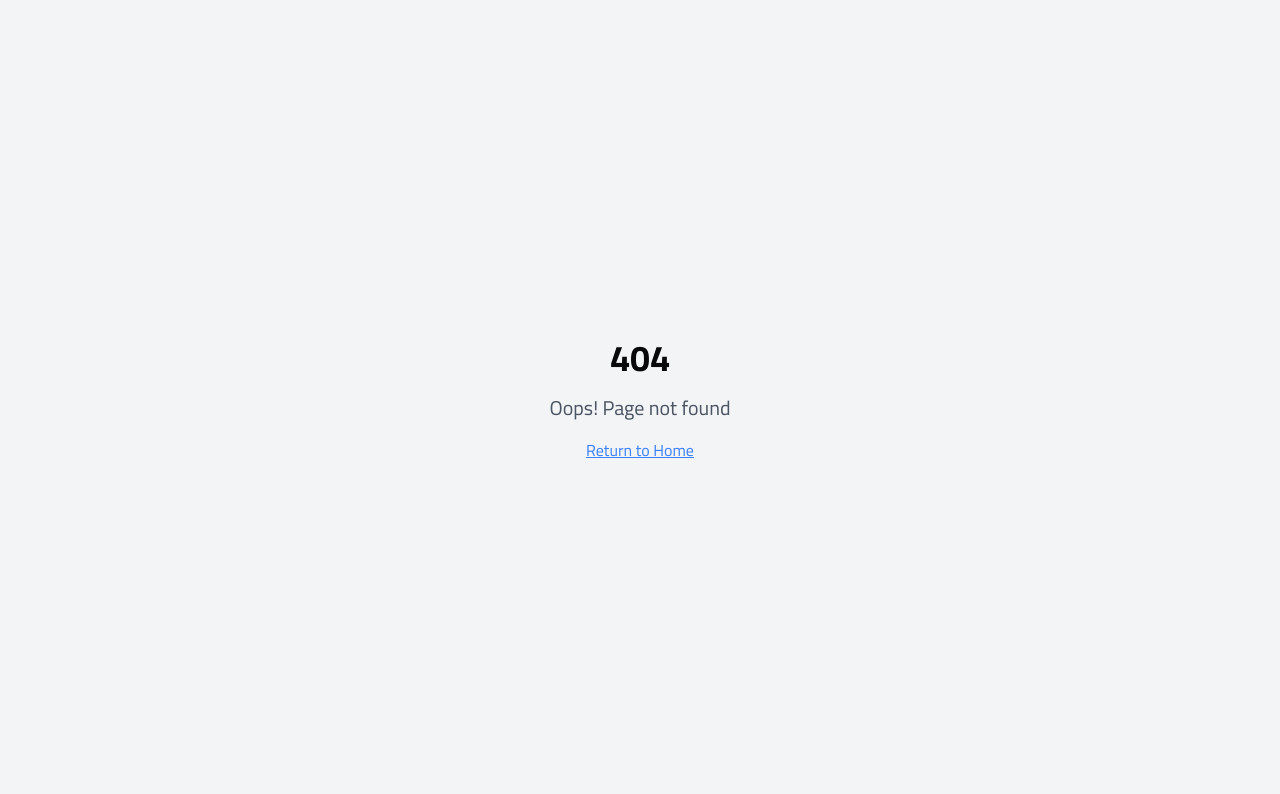
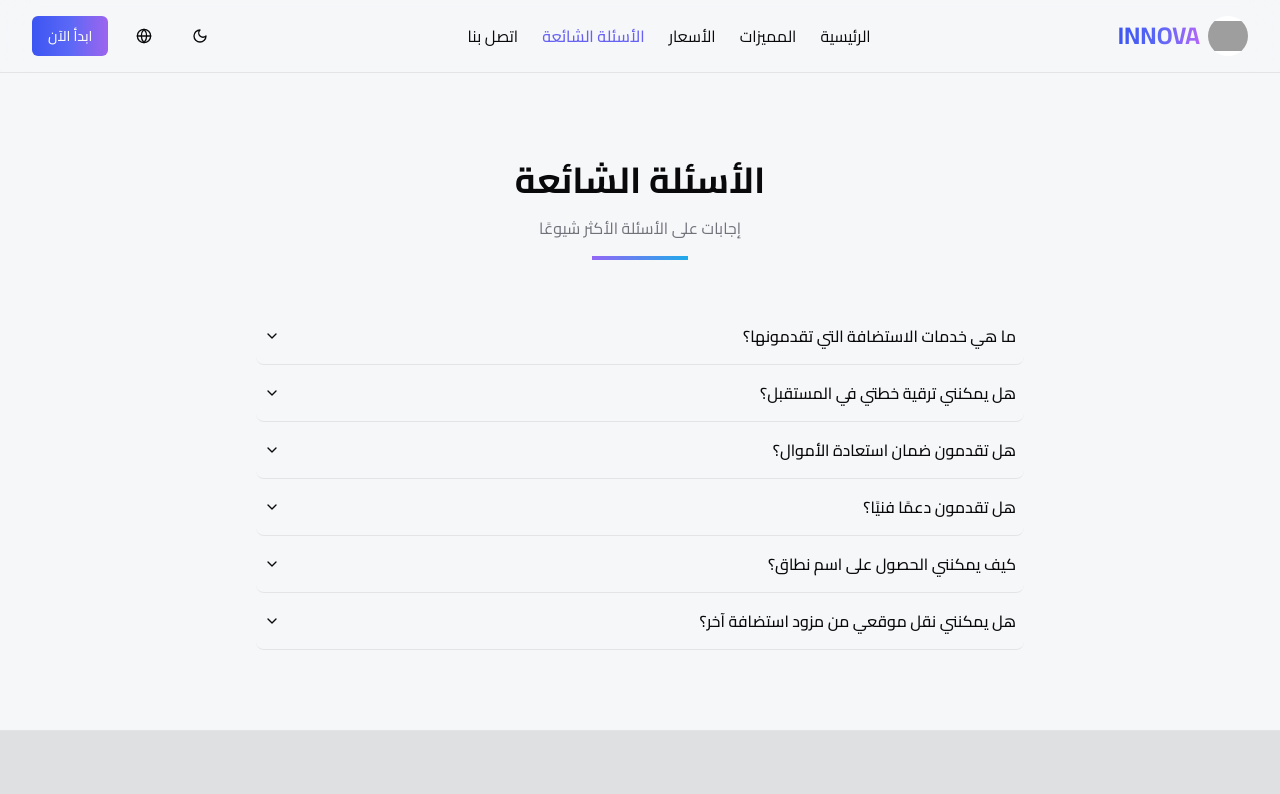
Before and after one commit to innova-tecs/innova-web-oasis, a React (Vite) app: page /faq in a window 1280 px wide. Before the commit this address had no page. Shown: the top 794 px of the page. Built offline with nearby package versions, Linux system fonts and the light colour scheme; grey boxes are pictures that could not be loaded.

Commit message:
feat: Add separate FAQ page
This commit adds a dedicated FAQ page to the application, accessible via a new route.

```diff
--- a/src/App.tsx
+++ b/src/App.tsx
@@ -1,4 +1,3 @@
-
 import { Toaster } from "@/components/ui/toaster";
 import { Toaster as Sonner } from "@/components/ui/sonner";
 import { TooltipProvider } from "@/components/ui/tooltip";
@@ -14,6 +13,7 @@ import NotFound from "./pages/NotFound";
 import VPSHosting from "./pages/VPSHosting";
 import DedicatedServers from "./pages/DedicatedServers";
 import HostingComparison from "./pages/HostingComparison";
+import FAQ from "./pages/FAQ";
 
 const queryClient = new QueryClient();
 
@@ -29,6 +29,7 @@ const App = () => (
               <Route path="/" element={<Home />} />
               <Route path="/pricing" element={<Pricing />} />
               <Route path="/features" element={<Features />} />
+              <Route path="/faq" element={<FAQ />} />
               <Route path="/contact" element={<Contact />} />
               <Route path="/vps-hosting" element={<VPSHosting />} />
               <Route path="/dedicated-servers" element={<DedicatedServers />} />
--- a/src/components/Header.tsx
+++ b/src/components/Header.tsx
@@ -1,3 +1,4 @@
+
 import React, { useState } from 'react';
 import { Link, useLocation } from 'react-router-dom';
 import { useLanguage } from '@/hooks/useLanguage';
@@ -30,16 +31,6 @@ const Header: React.FC = () => {
     return location.pathname === path;
   };
 
-  const handleFAQClick = () => {
-    if (location.pathname !== '/') {
-      // إذا لم نكن في الصفحة الرئيسية، انتقل إليها أولاً
-      window.location.href = '/#faq';
-    } else {
-      // إذا كنا في الصفحة الرئيسية، انتقل مباشرة إلى القسم
-      document.getElementById('faq')?.scrollIntoView({ behavior: 'smooth' });
-    }
-  };
-
   return (
     <header className="fixed w-full top-0 z-50 bg-background/80 backdrop-blur-lg border-b border-border">
       <div className="container mx-auto px-4 lg:px-8 flex items-center justify-between py-4">
@@ -67,12 +58,12 @@ const Header: React.FC = () => {
           >
             {t('pricing')}
           </Link>
-          <button
-            onClick={handleFAQClick}
-            className={`transition-colors text-foreground hover:text-primary cursor-pointer bg-transparent border-none text-inherit font-inherit`}
+          <Link
+            to="/faq"
+            className={`transition-colors ${isActive('/faq') ? 'text-primary font-medium' : 'text-foreground hover:text-primary'}`}
           >
             {t('faq.menu')}
-          </button>
+          </Link>
           <Link
             to="/contact"
             className={`transition-colors ${isActive('/contact') ? 'text-primary font-medium' : 'text-foreground hover:text-primary'}`}
@@ -157,15 +148,13 @@ const Header: React.FC = () => {
             >
               {t('pricing')}
             </Link>
-            <button
-              onClick={() => {
-                handleFAQClick();
-                setMobileMenuOpen(false);
-              }}
-              className={`px-4 py-2 transition-colors text-foreground hover:text-primary text-left bg-transparent border-none font-inherit`}
+            <Link
+              to="/faq"
+              className={`px-4 py-2 transition-colors ${isActive('/faq') ? 'text-primary font-medium' : 'text-foreground hover:text-primary'}`}
+              onClick={() => setMobileMenuOpen(false)}
             >
               {t('faq.menu')}
-            </button>
+            </Link>
             <Link
               to="/contact"
               className={`px-4 py-2 transition-colors ${isActive('/contact') ? 'text-primary font-medium' : 'text-foreground hover:text-primary'}`}
--- a/src/context/translations/ar.ts
+++ b/src/context/translations/ar.ts
@@ -1,4 +1,3 @@
-
 // Arabic translations
 const ar = {
   'home': 'الرئيسية',
@@ -68,6 +67,7 @@ const ar = {
   'testimonials.subtitle': 'استمع لما يقوله عملائنا عن خدماتنا',
   'faq.title': 'الأسئلة الشائعة',
   'faq.subtitle': 'إجابات على الأسئلة الأكثر شيوعًا',
+  'faq.menu': 'الأسئلة الشائعة',
   'faq.q1': 'ما هي خدمات الاستضافة التي تقدمونها؟',
   'faq.a1': 'نقدم مجموعة متنوعة من خدمات الاستضافة بما في ذلك استضافة المواقع المشتركة، واستضافة VPS، واستضافة الخوادم المخصصة. كل خطة تأتي مع ميزات مختلفة لتناسب احتياجاتك.',
   'faq.q2': 'هل يمكنني ترقية خطتي في المستقبل؟',
--- a/src/context/translations/en.ts
+++ b/src/context/translations/en.ts
@@ -1,4 +1,3 @@
-
 // English translations
 const en = {
   'home': 'Home',
@@ -68,6 +67,7 @@ const en = {
   'testimonials.subtitle': 'Hear what our customers say about our services',
   'faq.title': 'Frequently Asked Questions',
   'faq.subtitle': 'Answers to the most common questions',
+  'faq.menu': 'FAQ',
   'faq.q1': 'What hosting services do you offer?',
   'faq.a1': 'We offer a variety of hosting services including shared hosting, VPS hosting, and dedicated server hosting. Each plan comes with different features to suit your needs.',
   'faq.q2': 'Can I upgrade my plan in the future?',
--- /dev/null
+++ b/src/pages/FAQ.tsx
@@ -0,0 +1,22 @@
+
+import React from 'react';
+import { useLanguage } from '@/hooks/useLanguage';
+import Header from '@/components/Header';
+import Footer from '@/components/Footer';
+import FAQSection from '@/components/FAQSection';
+
+const FAQ: React.FC = () => {
+  const { dir } = useLanguage();
+
+  return (
+    <div className={`min-h-screen ${dir === 'rtl' ? 'rtl' : 'ltr'}`} dir={dir}>
+      <Header />
+      <main className="pt-20">
+        <FAQSection />
+      </main>
+      <Footer />
+    </div>
+  );
+};
+
+export default FAQ;
```
